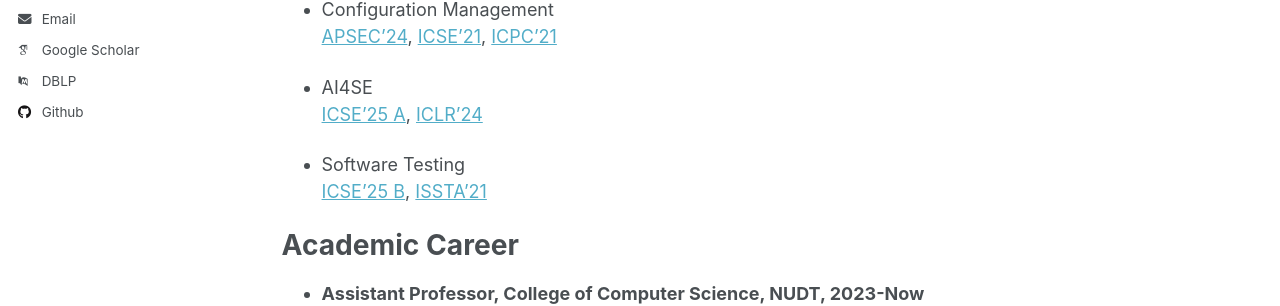
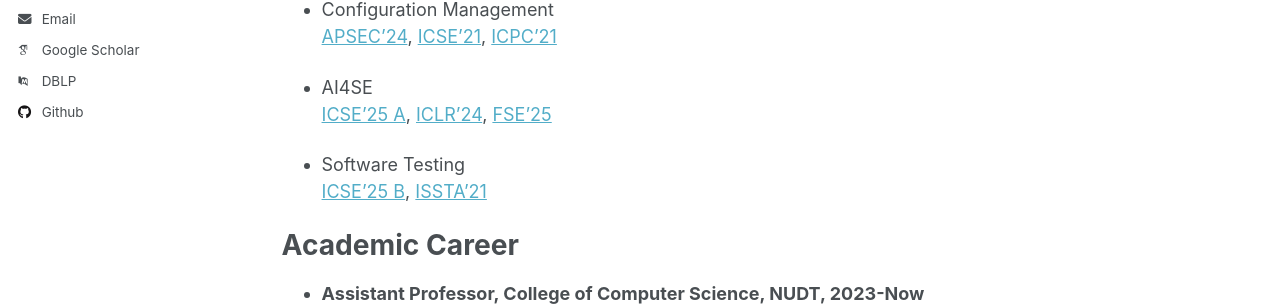
Before and after one commit to zhangbuzhang/zhangbuzhang.github.io, a Jekyll site: the page built from _pages/about.md, in a window 1280 px wide and 900 px high. Shown: the part 389-695 px from the top of the window. Built offline with Jekyll 4.4.1, drawn with Linux system fonts in a browser that asks for light colours; some web fonts are replaced.

Commit message:
add FSE25

```diff
--- a/_pages/about.md
+++ b/_pages/about.md
@@ -15,7 +15,7 @@ Research Interests
 [APSEC'24](/papers/APSEC24.pdf), [ICSE'21](https://arxiv.org/pdf/2102.07052), [ICPC'21](https://arxiv.org/pdf/2103.11561)
 
 * AI4SE
-[ICSE'25 A](https://arxiv.org/pdf/2412.08109), [ICLR'24](https://arxiv.org/pdf/2309.16298)
+[ICSE'25 A](https://arxiv.org/pdf/2412.08109), [ICLR'24](https://arxiv.org/pdf/2309.16298), [FSE'25](/papers/FSE25_Error.pdf)
 
 * Software Testing
 [ICSE'25 B](/papers/ICSE25B.pdf), [ISSTA'21](https://drive.google.com/file/d/1rGm5U5JLvpjkC-hLxOdOO5i2OqOnsg39/view?pli=1)
```
